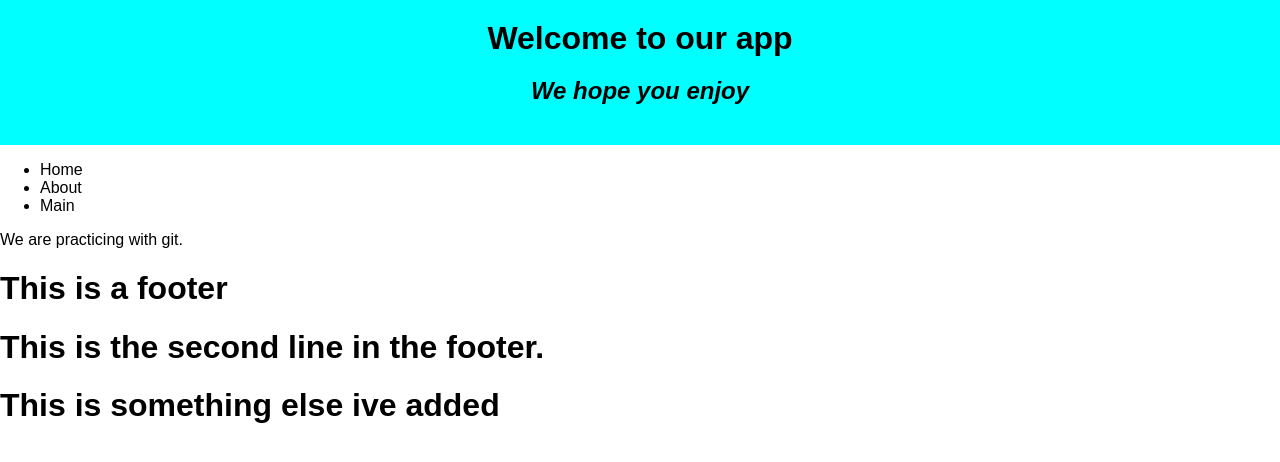
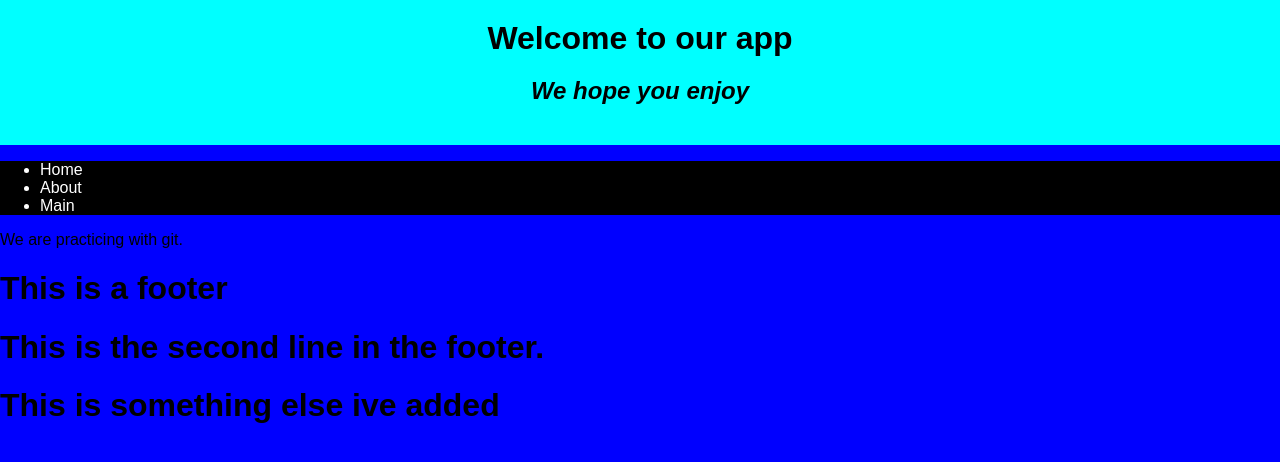
Before and after one commit to Zahjay/GroupPractice, a React (Create React App) app in the folder grouppractice/: page / in a window 1280 px wide. Shown: the top 462 px of the page. Built offline with nearby package versions, Linux system fonts and the light colour scheme.

Commit message:
Styled a tad bit

```diff
--- a/grouppractice/src/App.css
+++ b/grouppractice/src/App.css
@@ -11,3 +11,9 @@ header h1 {
 header h2 {
   font-style: italic;
 }
+
+.Nav{
+  background:black;
+  color:white;
+
+}
--- a/grouppractice/src/index.css
+++ b/grouppractice/src/index.css
@@ -2,4 +2,5 @@ body {
   margin: 0;
   padding: 0;
   font-family: sans-serif;
+  background:blue;
 }
```
